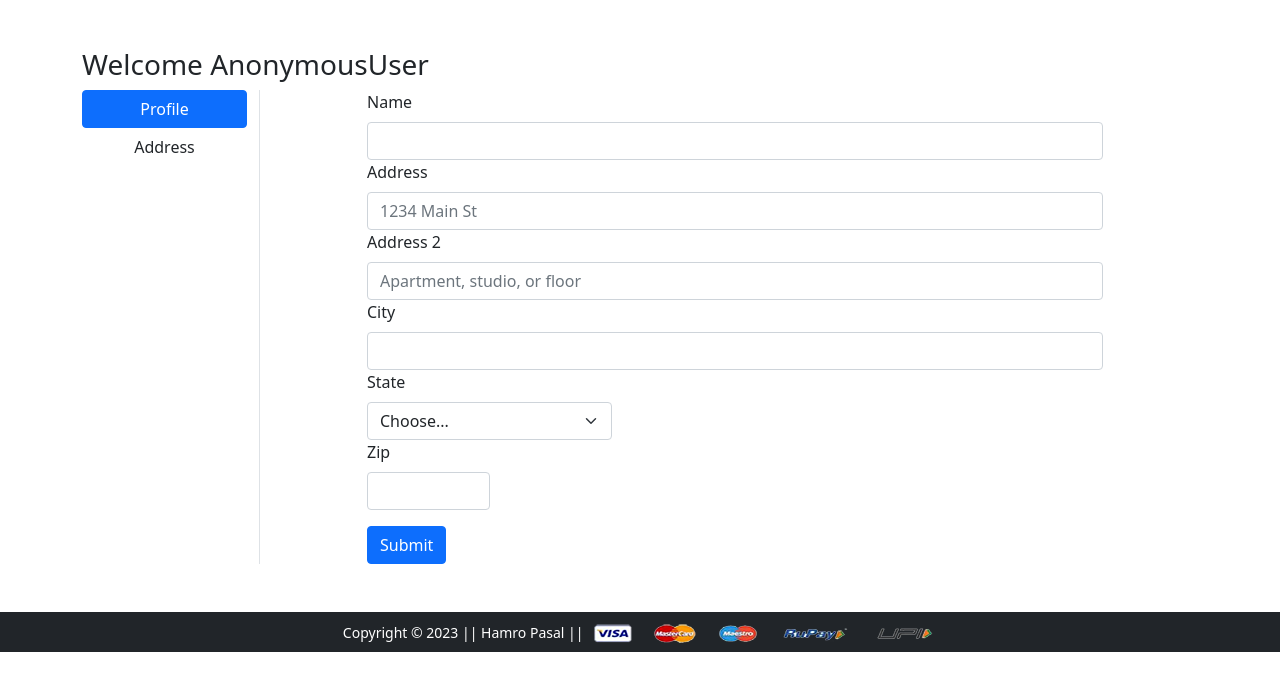
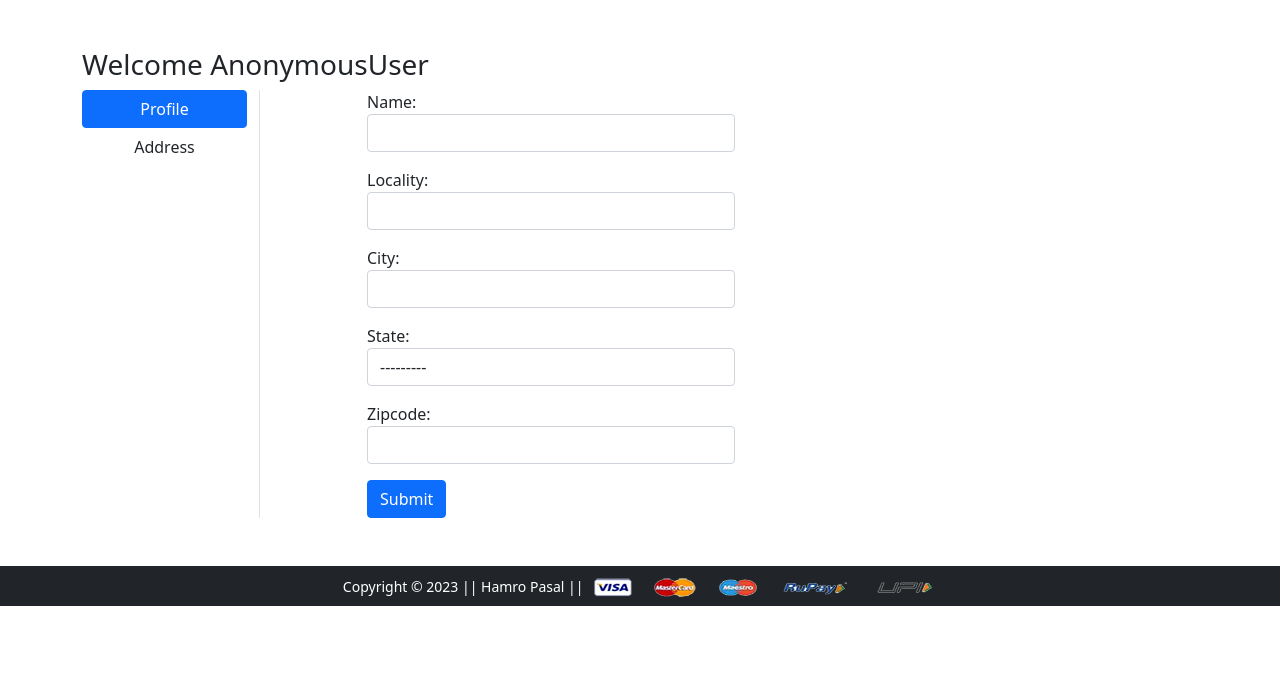
Before and after one commit to acharyapuru/Hamro_Pasal, a Django app: page /profile/ in a window 1280 px wide. Shown: the part 56-747 px from the top of the page. Run offline with Django 4.2, Linux system fonts and the light colour scheme; some libraries are stand-ins or nearby versions.

Commit message:
profile and address work done

```diff
--- a/app/forms.py
+++ b/app/forms.py
@@ -3,6 +3,7 @@ from django.contrib.auth.forms import UserCreationForm,AuthenticationForm,Userna
 from django.contrib.auth.models import User
 from django.utils.translation import gettext,gettext_lazy as _
 from django.contrib.auth import password_validation
+from .models import Customer
 
 class CustomerRegistrationForm(UserCreationForm):
     password1=forms.CharField(label='Password',widget=forms.PasswordInput(attrs={'class':'form-control'}))
@@ -30,3 +31,15 @@ class MyPasswordResetForm(PasswordResetForm):
 class MySetPasswordForm(SetPasswordForm):
     new_password1=forms.CharField(label=_("New_Password"),strip=False,widget=forms.PasswordInput(attrs={'autocomplete':'new-password','class':'form-control'}),help_text=password_validation.password_validators_help_text_html())
     new_password2=forms.CharField(label=_("Confirm New Password"),strip=False,widget=forms.PasswordInput(attrs={'autocomplete':'new-password','class':'form-control'}))
+
+class CustomerProfileForm(forms.ModelForm):
+    class Meta:
+        model=Customer
+        fields=['name','locality','city','state','zipcode']
+        widgets={
+            'name':forms.TextInput(attrs={'class':'form-control'}),
+            'locality':forms.TextInput(attrs={'class':'form-control'}),
+            'city':forms.TextInput(attrs={'class':'form-control'}),
+            'state':forms.Select(attrs={'class':'form-control'}),
+            'zipcode':forms.NumberInput(attrs={'class':'form-control'})
+        }
--- a/app/templates/app/base.html
+++ b/app/templates/app/base.html
@@ -61,7 +61,7 @@
           {% if request.user.is_authenticated %}
            <li class="nav-item dropdown mx-2">
               <a class="nav-link dropdown-toggle text-white" href="#" id="profileDropdown" role="button" data-bs-toggle="dropdown" aria-expanded="false">
-                {{request.user}}
+                {{request.user.username|capfirst}}
               </a>
               <ul class="dropdown-menu" aria-labelledby="profileDropdown">
                 <li><a class="dropdown-item" href="{% url 'profile' %}">Profile</a></li>
--- a/app/templates/app/profile.html
+++ b/app/templates/app/profile.html
@@ -4,47 +4,30 @@
 {% block main-content %}
 <div class="container my-5">
  <div class="row">
-  <h3>Welcome {{request.user}}</h3>
+  <h3>Welcome <span class="text-capitalize">{{request.user}}</span></h3>
   <div class="col-sm-2 border-end">
    <ul class="list-unstyled">
-    <li class="d-grid"><a href="{% url 'profile' %}" class="btn btn-primary">Profile</a></li>
+    <li class="d-grid"><a href="{% url 'profile' %}" class="btn {{active}}">Profile</a></li>
     <li class="d-grid"><a href="{% url 'address' %}" class="btn">Address</a></li>
    </ul>
   </div>
   <div class="col-sm-8 offset-sm-1">
-   <form action="" method="post">
+   <form action="" method="post" novalidate>
     {% csrf_token %}
-    <div class="col-12">
-      <label for="inputName" class="form-label">Name</label>
-      <input type="text" class="form-control" id="inputEmail">
-    </div>
-    <div class="col-12">
-      <label for="inputAddress" class="form-label">Address</label>
-      <input type="text" class="form-control" id="inputAddress" placeholder="1234 Main St">
-    </div>
-    <div class="col-12">
-      <label for="inputAddress2" class="form-label">Address 2</label>
-      <input type="text" class="form-control" id="inputAddress2" placeholder="Apartment, studio, or floor">
-    </div>
-    <div class="col-12">
-      <label for="inputCity" class="form-label">City</label>
-      <input type="text" class="form-control" id="inputCity">
-    </div>
-    <div class="col-md-4">
-      <label for="inputState" class="form-label">State</label>
-      <select id="inputState" class="form-select">
-        <option selected>Choose...</option>
-        <option>...</option>
-      </select>
-    </div>
-    <div class="col-md-2">
-      <label for="inputZip" class="form-label">Zip</label>
-      <input type="text" class="form-control" id="inputZip">
-    </div>
+    {% for fm in form %}
+     <div class="form-group col-lg-6 mb-3">
+      {{fm.label_tag}}{{fm}} <small class="text-danger">{{fm.errors|striptags}}</small>
+     </div>
+    {% endfor %}
     <div class="col-12 mt-3">
       <button type="submit" class="btn btn-primary">Submit</button>
     </div>
    </form>
+   {% if messages %}
+    {% for message in messages %}
+     <p {% if message.tags %} class="alert alert-{{message.tags}} mb-5" {% endif %}>{{message}}</p>
+    {% endfor %}
+   {% endif %}
   </div>
  </div>
 </div>
--- a/app/urls.py
+++ b/app/urls.py
@@ -9,8 +9,10 @@ urlpatterns = [
     path('product-detail/<int:id>/', views.ProductDetailView.as_view(), name='product-detail'),
     path('cart/', views.add_to_cart, name='add-to-cart'),
     path('buy/', views.buy_now, name='buy-now'),
-    path('profile/', views.profile, name='profile'),
+    path('profile/', views.ProfileView.as_view(), name='profile'),
+
     path('address/', views.address, name='address'),
+
     path('orders/', views.orders, name='orders'),
     path('mobile/', views.mobile, name='mobile'),
     path('mobile/<slug:data>',views.mobile,name='mobiledata'),
--- a/app/views.py
+++ b/app/views.py
@@ -1,7 +1,8 @@
 from django.shortcuts import render
 from django.views import View
 from app.models import Customer,Product,Cart,OrderPlaced
-from .forms import CustomerRegistrationForm
+from .forms import CustomerRegistrationForm,CustomerProfileForm
+from django.contrib import messages
 from django.contrib import messages
 
 # def home(request):
@@ -25,11 +26,11 @@ def add_to_cart(request):
 def buy_now(request):
  return render(request, 'app/buynow.html')
 
-def profile(request):
- return render(request, 'app/profile.html')
+
 
 def address(request):
- return render(request, 'app/address.html')
+ add=Customer.objects.filter(user=request.user)
+ return render(request, 'app/address.html',{'add':add,'active':'btn-primary'})
 
 def orders(request):
  return render(request, 'app/orders.html')
@@ -64,3 +65,23 @@ class CustomerRegistrationView(View):
 
 def checkout(request):
  return render(request, 'app/checkout.html')
+
+
+class ProfileView(View):
+ def get(self,request):
+  form=CustomerProfileForm()
+  return render(request,'app/profile.html',{'form':form,'active':'btn-primary'})
+
+ def post(self,request):
+  form=CustomerProfileForm(request.POST)
+  if form.is_valid():
+   usr=request.user
+   name=form.cleaned_data['name']
+   locality=form.cleaned_data['locality']
+   city=form.cleaned_data['city']
+   state=form.cleaned_data['state']
+   zipcode=form.cleaned_data['zipcode']
+   reg=Customer(user=usr,name=name,locality=locality,city=city,state=state,zipcode=zipcode)
+   reg.save()
+   messages.success(request,'Congratulations!! profile updated successfully')
+  return render(request,'app/profile.html',{'form':form,'active':'btn-primary'})
```
Also changed, not shown: app/templates/app/address.html (+16 -24 lines), db.sqlite3.
